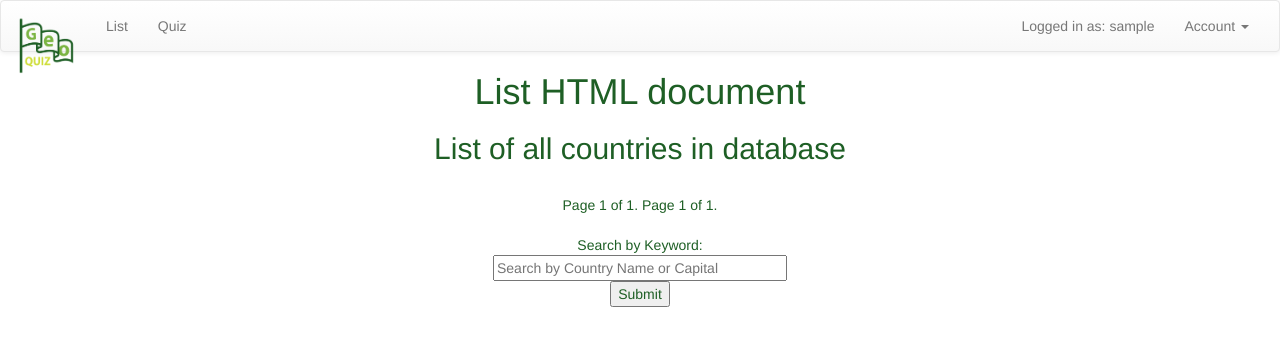
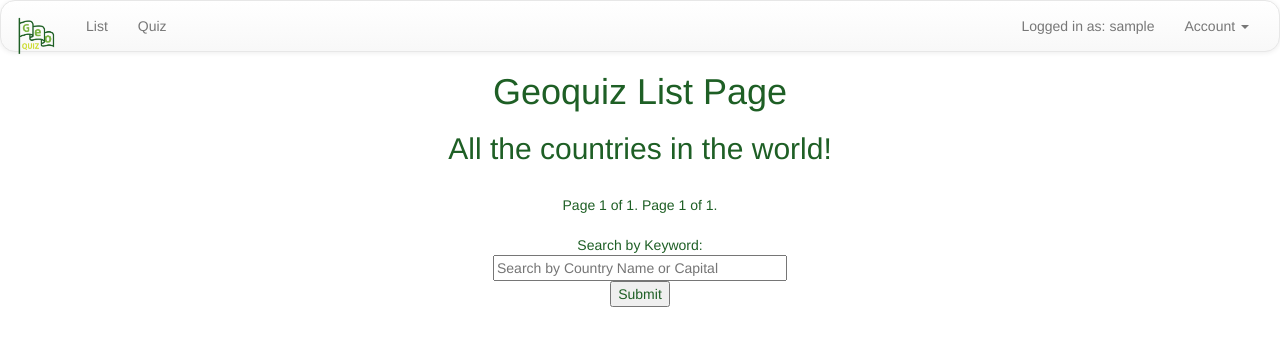
Before and after one commit to TheArchDev/geoquiz, a Django app: page /list/ in a window 1280 px wide. Shown: the top 346 px of the page. Run offline with Django 3.2, Linux system fonts and the light colour scheme; the visitor is signed in with stand-in values (Sample User, id 1); data that the repository does not hold is empty; some libraries are stand-ins or nearby versions.

Commit message:
Further basic bootstrap additions

```diff
--- a/geoquiz/static/css/geoquiz.css
+++ b/geoquiz/static/css/geoquiz.css
@@ -7,8 +7,22 @@ body {
 
 }
 
-/*nav {
-	color: #1e5f25;
+.navbar
+{
+	/*border: solid #1e5f25;*/
+	border-radius: 15px;
+	/*background: #7bb443;*/
+}
+
+.navbar a
+{
+	color: white;
+}
+
+/*.navbar-brand
+{
+	border-radius: 10px;
+	border: 4px solid #1e5f25;
 }*/
 
 #submit_button {
@@ -21,12 +35,16 @@ body {
 	border-top-left-radius: 20px;
 	border-top-right-radius: 20px;
 	border: solid #1e5f25;
+	border-bottom: none;
 }
 
 #middle_central_section {
 	/*background-color: #cedd38;*/
+	min-height: 120px;
 	background-color: #7bb443;
 	border: solid #1e5f25;
+	border-bottom: none;
+	border-top: none;
 }
 
 #bottom_central_section {
@@ -35,4 +53,5 @@ body {
 	border-bottom-left-radius: 20px;
 	border-bottom-right-radius: 20px;
 	border: solid #1e5f25;
+	border-top: none;
 }
--- a/geoquiz/templates/geoquiz/base.html
+++ b/geoquiz/templates/geoquiz/base.html
@@ -31,7 +31,7 @@
 	        <span class="icon-bar"></span>
 	      </button>
 	      <a class="navbar-brand" href="/">
-	      	<img style="height:60px; width:60px" alt="Brand" src="{% static 'css/geoquiz_logo.png' %}">
+	      	<img style="height:40px; width:40px" alt="Brand" src="{% static 'css/geoquiz_logo.png' %}">
 	      </a>
 	    </div>
 
--- a/geoquiz/templates/geoquiz/list.html
+++ b/geoquiz/templates/geoquiz/list.html
@@ -4,9 +4,9 @@
 
 {% block content %}
 
-<h1>List HTML document</h1>
+<h1>Geoquiz List Page</h1>
 
-<h2>List of all countries in database </h2>
+<h2>All the countries in the world!</h2>
 
 <div class="pagination">
 	<span class="step-links">
```
